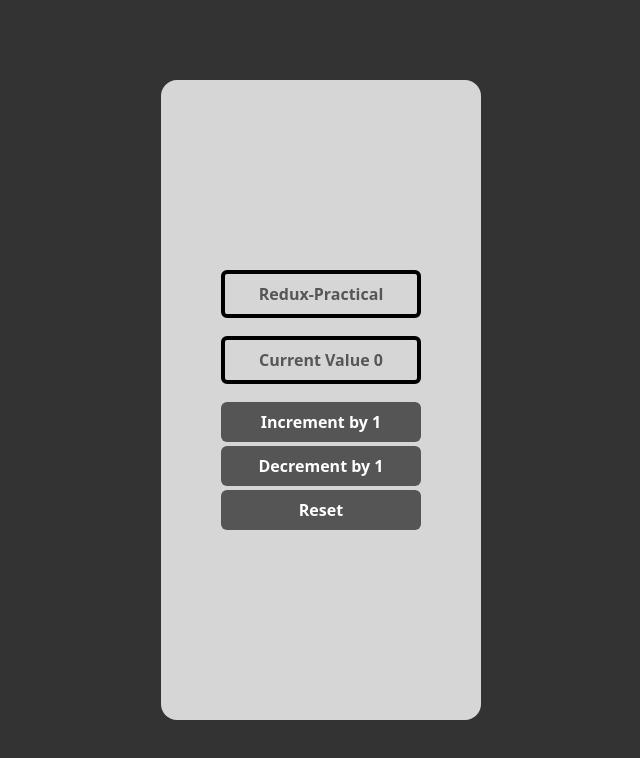
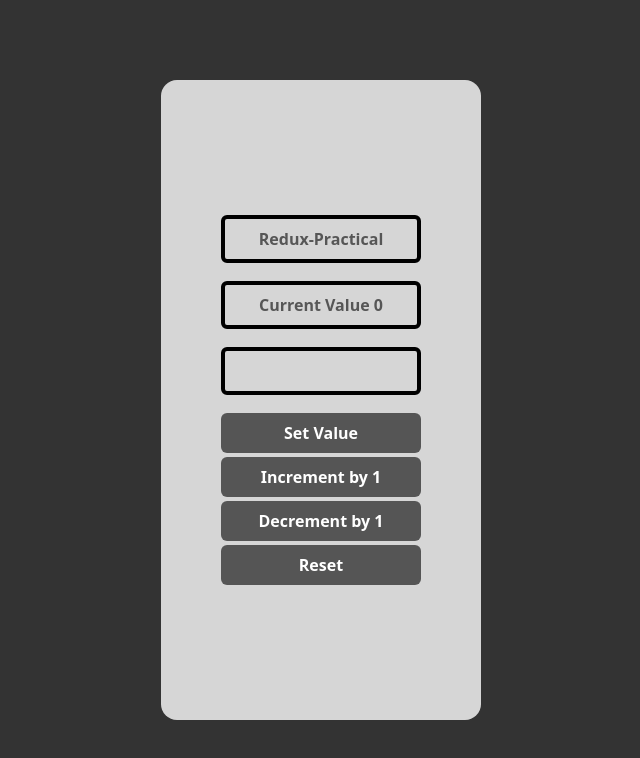
Before and after one commit to JeesVincent0/redux-practical, a React (Vite) app: page / in a window 1280 px wide. Shown: the top 758 px of the page, without its empty margins (319-959 px from the left). Built offline with nearby package versions, Linux system fonts and the light colour scheme.

Commit message:
set counter value from user input:

```diff
--- a/src/components/Counter.tsx
+++ b/src/components/Counter.tsx
@@ -1,12 +1,12 @@
 import { counterStyle } from "./counterStyle";
-import { increment, decremenet, reset } from "../redux/counterSlice";
+import { increment, decremenet, reset, setValue } from "../redux/counterSlice";
 import { type RootState, type AppDispatch } from "../redux/store";
 import { useSelector, useDispatch } from "react-redux";
-import React from "react";
-
+import React, { useState } from "react";
 
 const Counter: React.FC = () => {
 
+    const [inputValue, setInputValue] = useState(0);
     const count = useSelector((state: RootState) => state.counter.value);
     const dispatch = useDispatch<AppDispatch>();
 
@@ -15,6 +15,8 @@ const Counter: React.FC = () => {
             <div className={counterStyle.innerDiv}>
                 <p className={counterStyle.counterDisplay}>Redux-Practical</p>
                 <p className={counterStyle.counterDisplay}>Current Value {count}</p>
+                <input onChange={(e) => setInputValue(Number(e.target.value))} className={counterStyle.counterDisplay} type="number" />
+                <button onClick={() => dispatch(setValue(inputValue))} className={counterStyle.button}>Set Value</button>
                 <button className={counterStyle.button} onClick={() => dispatch(increment())}>Increment by 1</button>
                 <button className={counterStyle.button} onClick={() => dispatch(decremenet())}>Decrement by 1</button>
                 <button className={counterStyle.button} onClick={() => dispatch(reset())}>Reset</button>
--- a/src/redux/counterSlice.ts
+++ b/src/redux/counterSlice.ts
@@ -1,4 +1,4 @@
-import { createSlice } from "@reduxjs/toolkit";
+import { createSlice, type PayloadAction } from "@reduxjs/toolkit";
 
 interface CounterState {
     value: number;
@@ -20,10 +20,13 @@ export const counterSlice = createSlice({
         },
         reset: (state) => {
             state.value = 0;
+        },
+        setValue: (state, action: PayloadAction<number>) => {
+            state.value = action.payload;
         }
     }
 });
 
-export const { increment, decremenet, reset } = counterSlice.actions;
+export const { increment, decremenet, reset, setValue } = counterSlice.actions;
 
 export default counterSlice.reducer;
```
